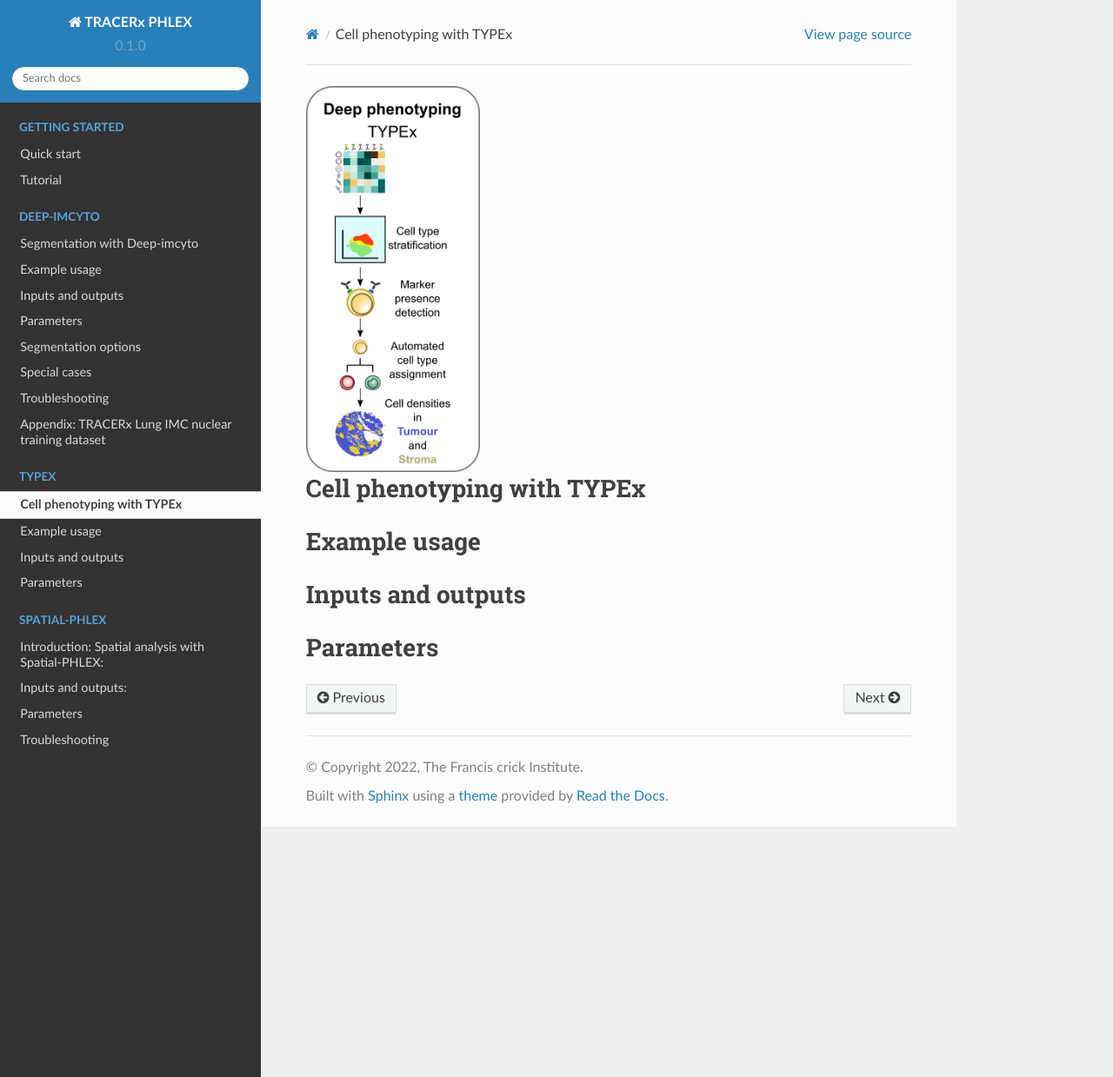
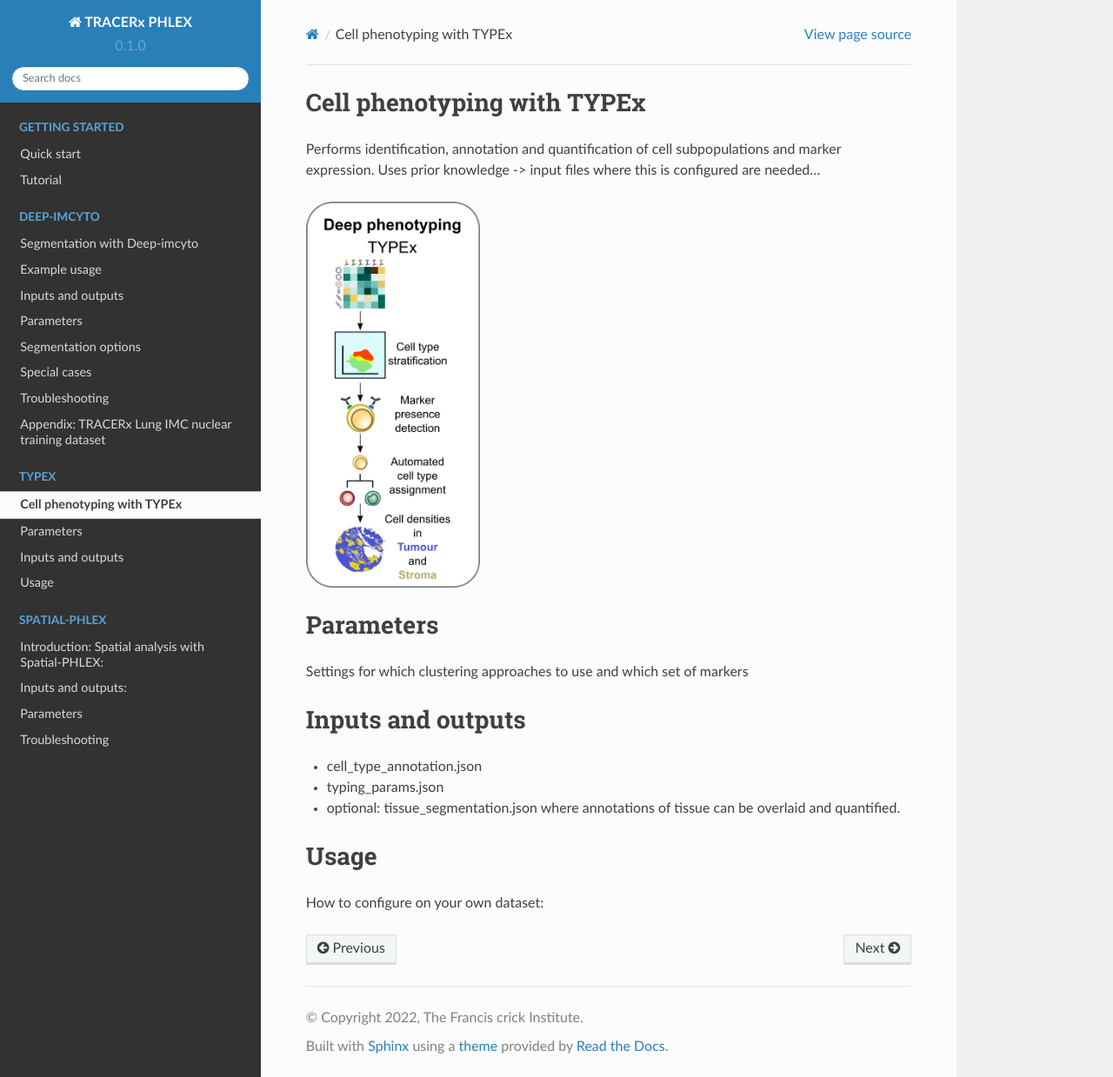
Before and after one commit to Precancer/PHLEX-test, a Sphinx documentation site: the page built from docs/source/TYPEx.rst, in a window 1280 px wide and 1239 px high. Shown: the whole window at 87% size. Built offline with Sphinx 7.4.7 and the Read the Docs theme 2.0.0, drawn with Linux system fonts in a browser that asks for light colours.

Commit message:
Update TYPEx.rst

```diff
--- a/docs/source/TYPEx.rst
+++ b/docs/source/TYPEx.rst
@@ -1,17 +1,29 @@
 .. _TYPEx_anchor:
+
+
+Cell phenotyping with TYPEx
+===========================
+
+Performs identification, annotation and quantification of cell subpopulations and marker expression. Uses prior knowledge -> input files where this is configured are needed...
+
 
 .. image:: _files/images/typing3.png
         :width: 200
         :alt: Alternative text
 
-Cell phenotyping with TYPEx
-===========================
+Parameters
+============
+Settings for which clustering approaches to use and which set of markers
 
-Example usage
-=============
 
 Inputs and outputs
 ==================
 
-Parameters
-============
+- cell_type_annotation.json
+- typing_params.json
+- optional: tissue_segmentation.json where annotations of tissue can be overlaid and quantified.
+
+
+Usage
+=============
+How to configure on your own dataset:
```
